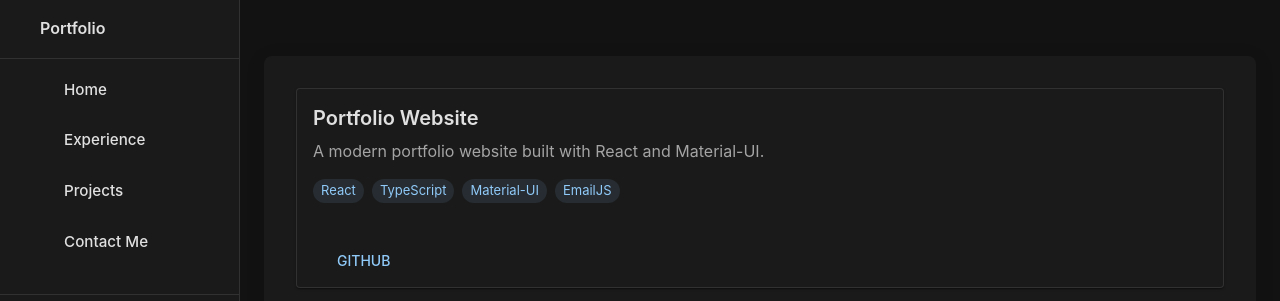
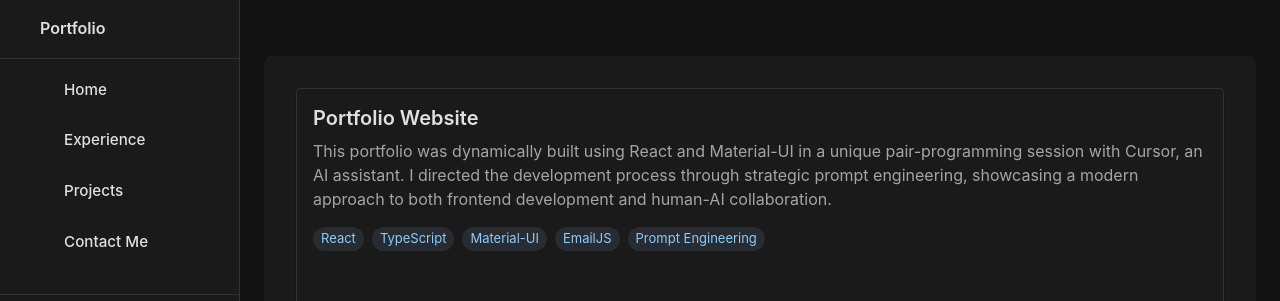
Before and after one commit to jiggydas/my-portfolio, a React (Create React App) app: page /#/projects in a window 1280 px wide. Shown: the top 301 px of the page. Built offline with nearby package versions, Linux system fonts and the light colour scheme; some icons are missing.

Commit message:
Updating README and Project section

```diff
--- a/src/pages/Projects.tsx
+++ b/src/pages/Projects.tsx
@@ -15,8 +15,8 @@ interface Project {
 const projects: Project[] = [
   {
     title: 'Portfolio Website',
-    description: 'A modern portfolio website built with React and Material-UI.',
-    technologies: ['React', 'TypeScript', 'Material-UI', 'EmailJS'],
+    description: 'This portfolio was dynamically built using React and Material-UI in a unique pair-programming session with Cursor, an AI assistant. I directed the development process through strategic prompt engineering, showcasing a modern approach to both frontend development and human-AI collaboration.',
+    technologies: ['React', 'TypeScript', 'Material-UI', 'EmailJS', 'Prompt Engineering'],
     githubUrl: 'https://github.com/jiggydas/my-portfolio',
   },
 ];
```
Also changed, not shown: 1 other file (tests, documents, lock files or other folders).
